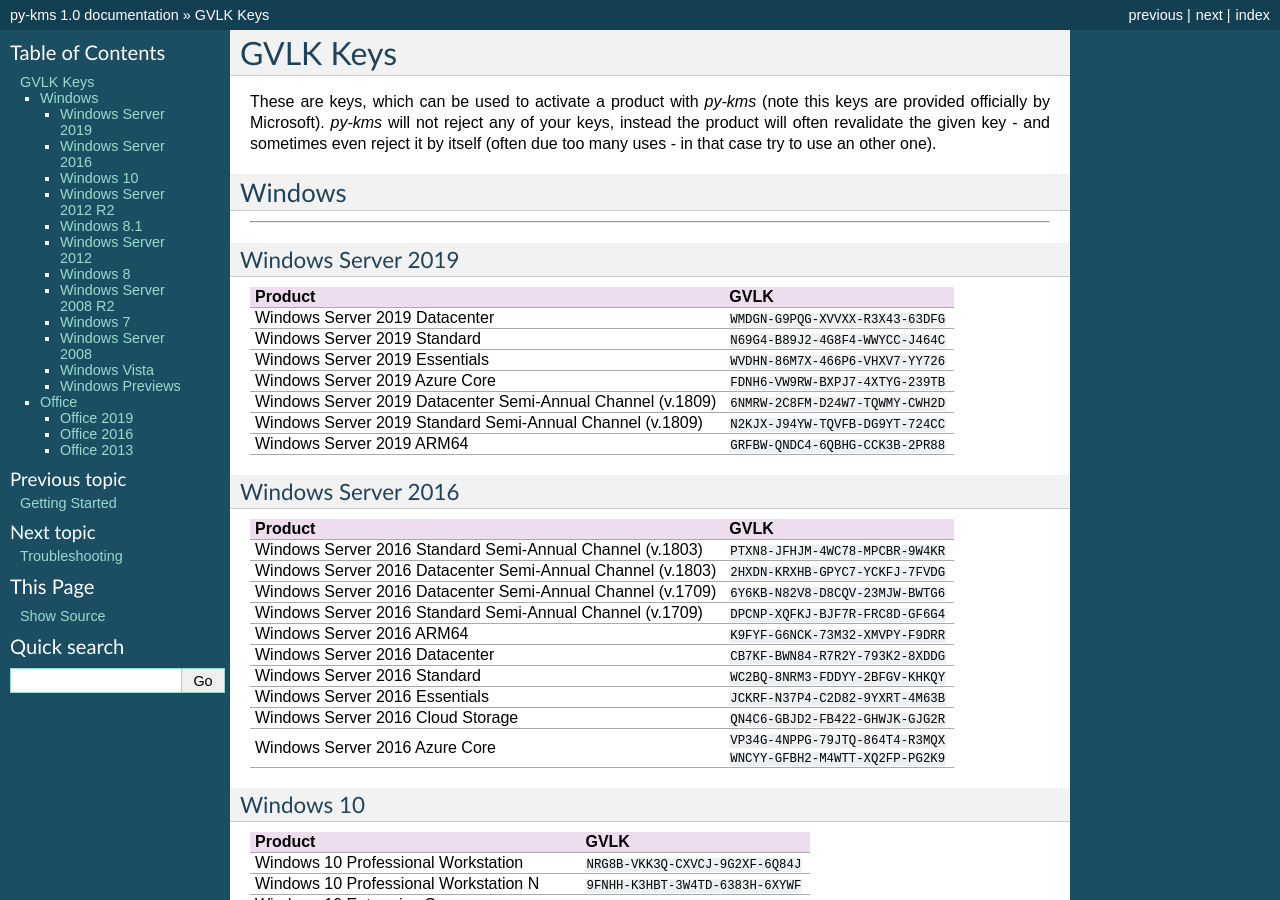
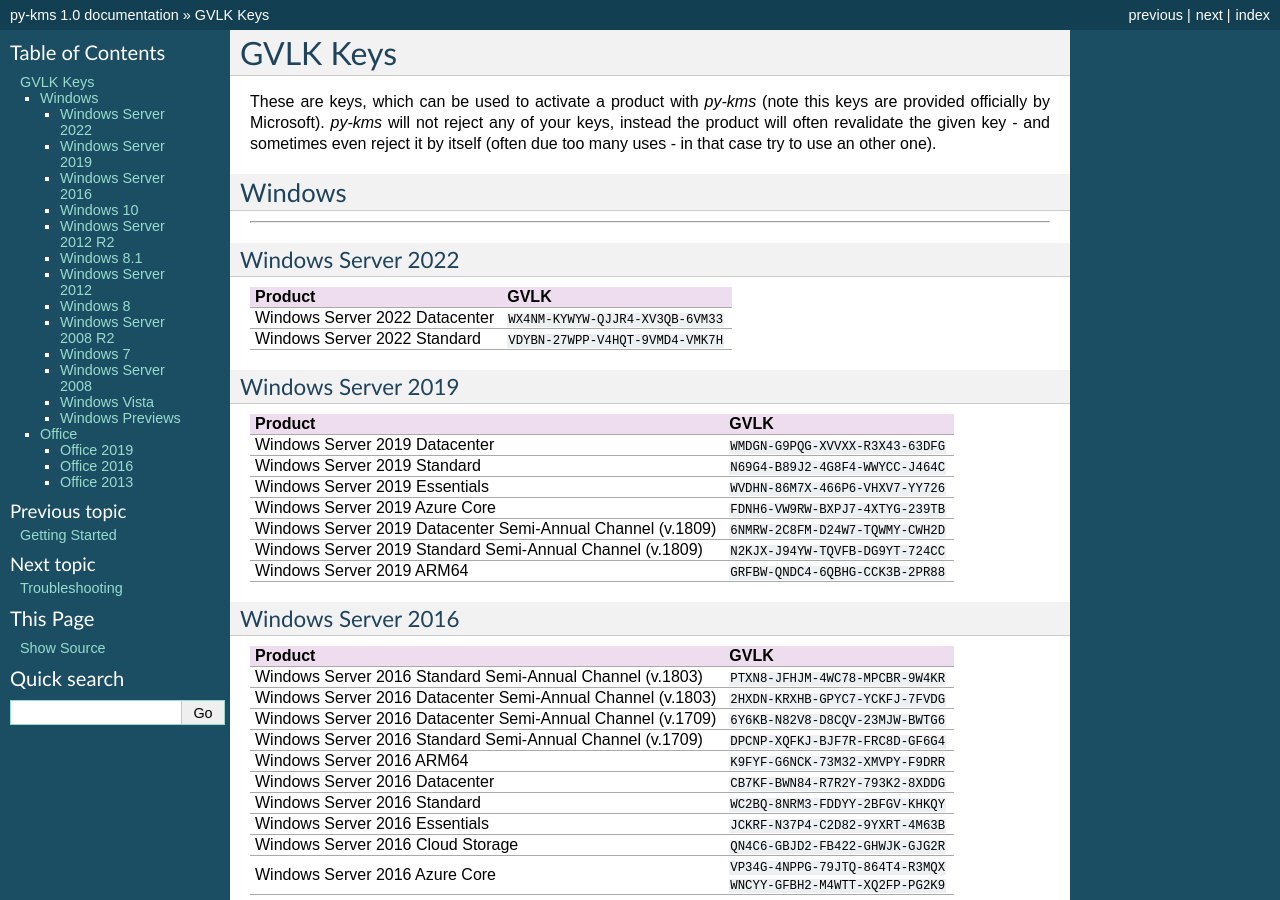
Before and after one commit to SystemRage/py-kms, a Sphinx documentation site: the page built from docs/Keys.md, in a window 1280 px wide and 900 px high. Built offline with Sphinx 7.4.7, drawn with Linux system fonts in a browser that asks for light colours.

Commit message:
Added 2022 GLVKs

```diff
--- a/docs/Keys.md
+++ b/docs/Keys.md
@@ -4,6 +4,13 @@
 
 ## Windows
 ***
+
+### Windows Server 2022
+
+| Product | GVLK |
+| --- | --- |
+| Windows Server 2022 Datacenter | `WX4NM-KYWYW-QJJR4-XV3QB-6VM33` |
+| Windows Server 2022 Standard | `VDYBN-27WPP-V4HQT-9VMD4-VMK7H` |
 
 ### Windows Server 2019
 
```
